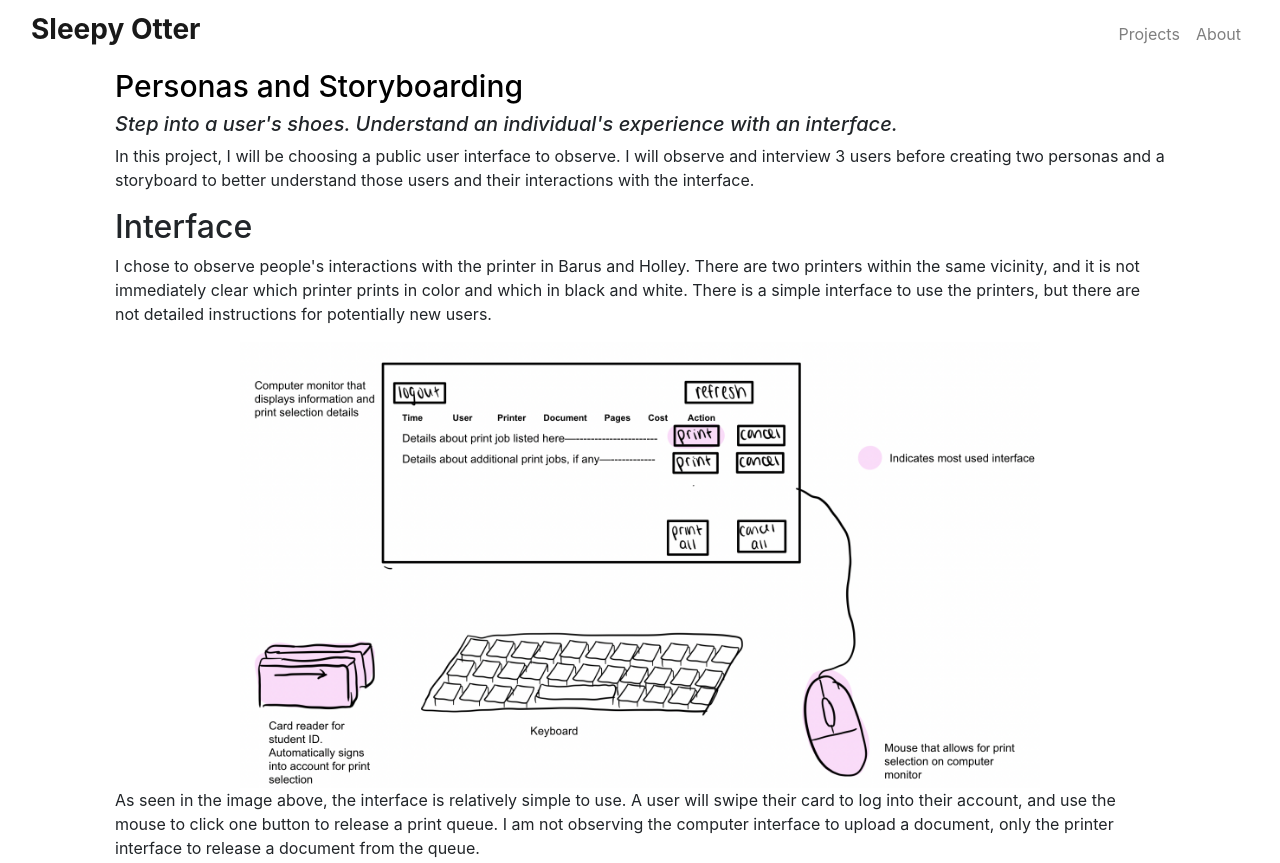
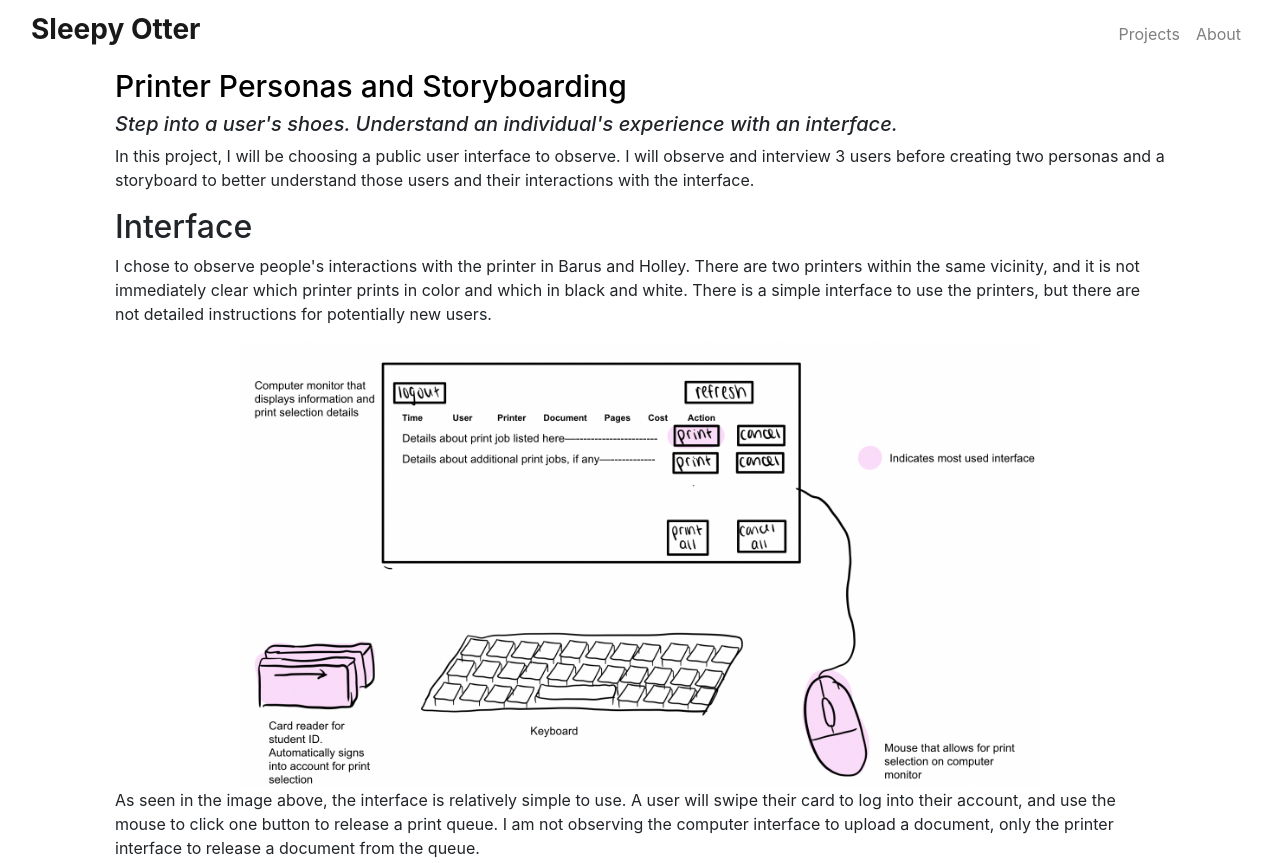
Before and after one commit to sleepyotter123/personas, a plain HTML site: page index.html in a window 1280 px wide. Shown: the top 863 px of the page. Drawn offline with nearby package versions, Linux system fonts and the light colour scheme; a script that the page names is missing.

Commit message:
Add files via upload

```diff
--- a/index.html
+++ b/index.html
@@ -43,7 +43,7 @@
     <div class="container-fluid">
       <div id="project-descrip" class="body-text">
 
-        <h1 class="heading"> Personas and Storyboarding</h1>
+        <h1 class="heading">Printer Personas and Storyboarding</h1>
         <h4 style="font-size: 20px"> <em>
           Step into a user's shoes. Understand an individual's experience with an interface.
         </em> </h4>
```
